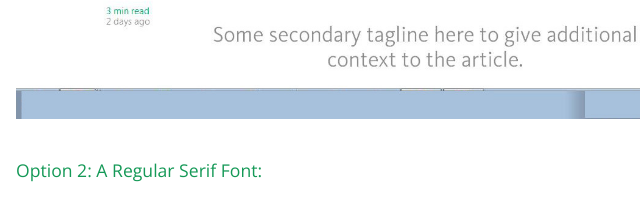
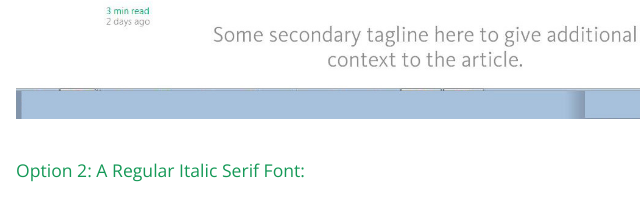
Before and after one commit to houseapple/portfolio, a plain HTML site: page index.html in a window 1280 px wide. Shown: the part 1335-1533 px from the top of the page, 208-848 px from the left. Drawn offline with nearby package versions, Linux system fonts and the light colour scheme.

Commit message:
font name change

```diff
--- a/index.html
+++ b/index.html
@@ -37,7 +37,7 @@
 <p><img src="https://raw.githubusercontent.com/houseapple/portfolio/gh-pages/artwork/text1d.jpg" alt="option 1"></p>
 
 <h4>
-<a id="option-2-a-regular-serif-font" class="anchor" href="#option-2-a-regular-serif-font" aria-hidden="true"><span aria-hidden="true" class="octicon octicon-link"></span></a>Option 2: A Regular Serif Font:</h4>
+<a id="option-2-a-regular-italic-serif-font" class="anchor" href="#option-2-a-regular-italic-serif-font" aria-hidden="true"><span aria-hidden="true" class="octicon octicon-link"></span></a>Option 2: A Regular Italic Serif Font:</h4>
 
 <p><img src="https://raw.githubusercontent.com/houseapple/portfolio/gh-pages/artwork/text2d.jpg" alt="option 1"></p>
 
```
